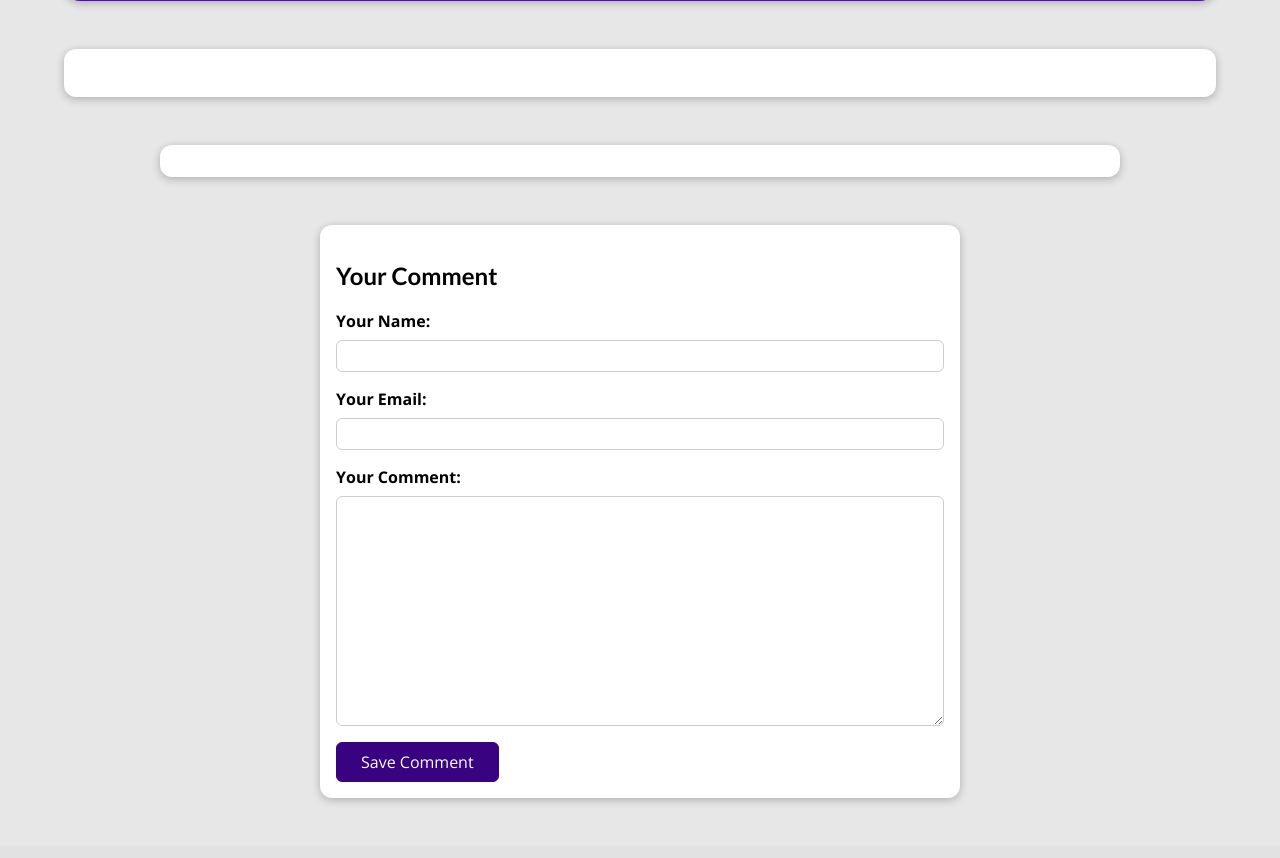
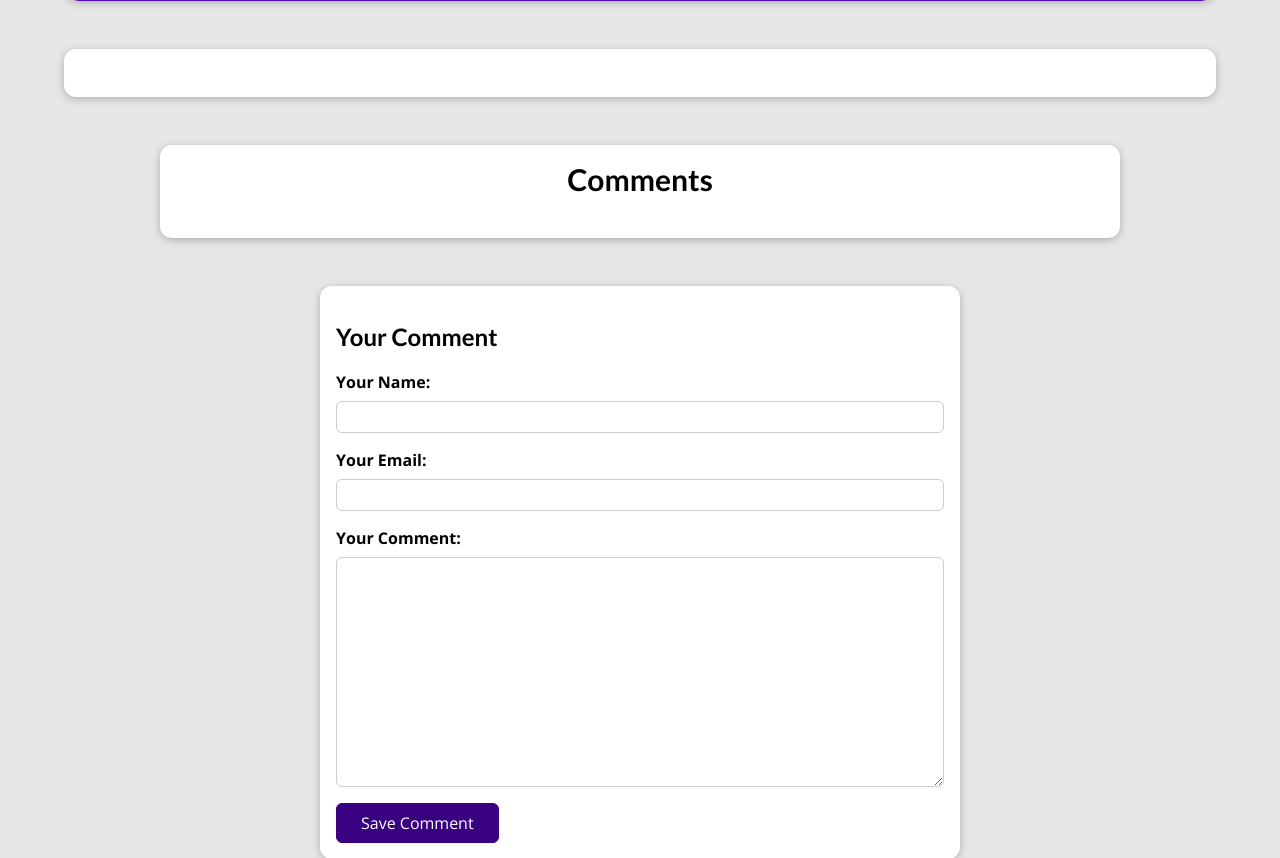
Before and after one commit to VahramMovsesyan/My_site, a Django app: template blog/templates/blog/post-detail.html in a window 1280 px wide. Shown: the part 479-1337 px from the top of the page. Before the commit the page ends 1281 px from the top, so only its background shows below. Run offline with Django 4.2, Linux system fonts and the light colour scheme; the template is opened without the code that fills it: values that come from a table or form of the project are taken from there, others are empty.

Commit message:
update comment section

```diff
--- a/blog/static/blog/post-detail.css
+++ b/blog/static/blog/post-detail.css
@@ -183,5 +183,11 @@ main {
 }
 
 #comments h2 {
-  color: rgb(109, 109, 109);
+  color: rgb(58, 58, 58);
 }
+
+#comments h1 {
+  font-size: 30px;
+  text-align: center;
+  margin-top: 0;
+}
--- a/blog/templates/blog/post-detail.html
+++ b/blog/templates/blog/post-detail.html
@@ -40,6 +40,7 @@
     </main>
 
     <section id="comments">
+        <h1>Comments</h1>
         <ul>
             {% for comment in comments %}
                 <li>
```
